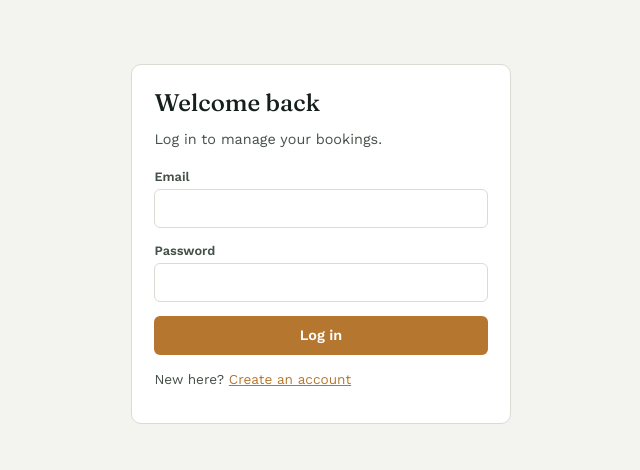
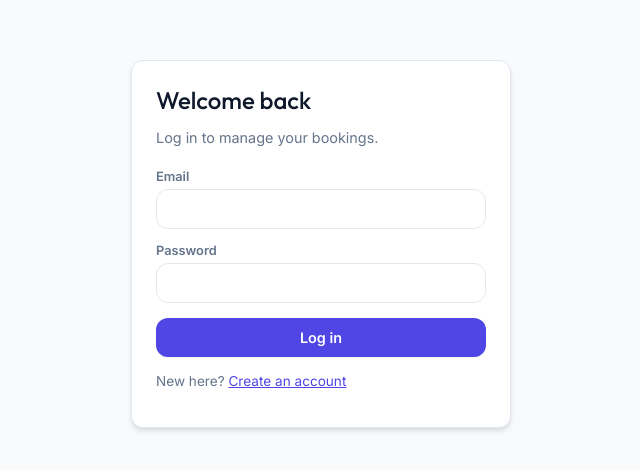
Before and after one commit to MeetPrajapati49/booking-saas, a React (Vite) app in the folder frontend/: page /login in a window 1280 px wide. Shown: the part 156-626 px from the top of the page, without its empty margins (319-959 px from the left). Built offline with nearby package versions, Linux system fonts and the light colour scheme; no server answers.

Commit message:
feat: premium UI redesign and booking sharing tools

```diff
--- a/frontend/src/index.css
+++ b/frontend/src/index.css
@@ -1,18 +1,22 @@
-@import url('https://fonts.googleapis.com/css2?family=Fraunces:opsz,wght@9..144,400;9..144,500;9..144,600&family=Work+Sans:wght@400;500;600;700&display=swap');
+@import url('https://fonts.googleapis.com/css2?family=Inter:wght@400;500;600;700&family=Outfit:wght@500;600;700&display=swap');
 
 :root {
-  --ink: #15201c;
-  --ink-soft: #445048;
-  --paper: #f3f4ef;
+  --ink: #0f172a;
+  --ink-soft: #64748b;
+  --paper: #f8fafc;
   --paper-raised: #ffffff;
-  --line: #d9dcd2;
-  --accent: #b5772f;
+  --line: #e2e8f0;
+  --accent: #4f46e5;
+  --accent-hover: #4338ca;
   --accent-ink: #ffffff;
-  --teal: #3e6c63;
-  --danger: #a3402f;
-  --radius: 6px;
-  --font-display: 'Fraunces', serif;
-  --font-body: 'Work Sans', sans-serif;
+  --teal: #0f766e;
+  --danger: #e11d48;
+  --radius: 12px;
+  --font-display: 'Outfit', sans-serif;
+  --font-body: 'Inter', sans-serif;
+  --shadow-sm: 0 1px 2px 0 rgba(0, 0, 0, 0.05);
+  --shadow-md: 0 4px 6px -1px rgba(0, 0, 0, 0.1), 0 2px 4px -1px rgba(0, 0, 0, 0.06);
+  --shadow-lg: 0 10px 15px -3px rgba(0, 0, 0, 0.1), 0 4px 6px -2px rgba(0, 0, 0, 0.05);
 }
 
 * { box-sizing: border-box; }
@@ -51,13 +55,20 @@ input, select, textarea {
   border: 1px solid transparent;
   font-size: 0.9rem;
   font-weight: 600;
-  transition: opacity 0.15s ease;
+  transition: all 0.2s ease;
+  box-shadow: var(--shadow-sm);
 }
-.btn:hover { opacity: 0.85; }
-.btn:disabled { opacity: 0.5; cursor: not-allowed; }
+.btn:hover:not(:disabled) {
+  transform: translateY(-1px);
+  box-shadow: var(--shadow-md);
+}
+.btn:active:not(:disabled) { transform: translateY(0); }
+.btn:disabled { opacity: 0.5; cursor: not-allowed; box-shadow: none; }
 
 .btn-primary { background: var(--accent); color: var(--accent-ink); }
-.btn-secondary { background: transparent; border-color: var(--line); color: var(--ink); }
+.btn-primary:hover:not(:disabled) { background: var(--accent-hover); }
+.btn-secondary { background: var(--paper-raised); border-color: var(--line); color: var(--ink); }
+.btn-secondary:hover:not(:disabled) { background: var(--paper); }
 .btn-danger { background: transparent; border-color: var(--danger); color: var(--danger); }
 .btn-ghost { background: transparent; color: var(--ink-soft); }
 
@@ -83,8 +94,14 @@ input, select, textarea {
 .panel {
   background: var(--paper-raised);
   border: 1px solid var(--line);
-  border-radius: 10px;
-  padding: 1.4rem;
+  border-radius: var(--radius);
+  padding: 1.5rem;
+  box-shadow: var(--shadow-md);
+  transition: box-shadow 0.2s ease, transform 0.2s ease;
+}
+.panel:hover {
+  box-shadow: var(--shadow-lg);
+  transform: translateY(-2px);
 }
 
 .error-text { color: var(--danger); font-size: 0.85rem; margin: 0.3rem 0; }
--- a/frontend/src/pages/Clients.jsx
+++ b/frontend/src/pages/Clients.jsx
@@ -1,7 +1,9 @@
 import { useEffect, useState } from 'react';
 import { api } from '../lib/api';
+import { useAuth } from '../lib/AuthContext';
 
 export default function Clients() {
+  const { business } = useAuth();
   const [clients, setClients] = useState([]);
   const [q, setQ] = useState('');
 
@@ -36,7 +38,18 @@ export default function Clients() {
                   {client.email || 'No email'} · {client.phone || 'No phone'}
                 </div>
               </div>
-              <span className="badge badge-confirmed">CRM</span>
+              <div style={{ display: 'flex', gap: '0.5rem', alignItems: 'center' }}>
+                <span className="badge badge-confirmed">CRM</span>
+                {client.email && business && (
+                  <a
+                    href={`mailto:${client.email}?subject=Book your next appointment with ${encodeURIComponent(business.name)}&body=Hi ${encodeURIComponent(client.name)},%0D%0A%0D%0AYou can book your next appointment directly through my booking page here:%0D%0A${encodeURIComponent(window.location.origin + '/booking/' + business.slug)}%0D%0A%0D%0AThanks!`}
+                    className="btn btn-primary"
+                    style={{ padding: '0.3rem 0.6rem', fontSize: '0.75rem' }}
+                  >
+                    Send Booking Link ✉️
+                  </a>
+                )}
+              </div>
             </div>
             {client.notes && (
               <p style={{ margin: '0.8rem 0 0', fontSize: '0.86rem', color: 'var(--ink-soft)' }}>{client.notes}</p>
--- a/frontend/src/pages/DashboardLayout.jsx
+++ b/frontend/src/pages/DashboardLayout.jsx
@@ -11,39 +11,60 @@ const links = [
   { to: '/dashboard/billing', label: 'Billing' },
 ];
 
+import { useState } from 'react';
+
 export default function DashboardLayout() {
   const { business, logout } = useAuth();
   const navigate = useNavigate();
+  const [copied, setCopied] = useState(false);
+
+  const handleCopyLink = () => {
+    const url = `${window.location.origin}/booking/${business?.slug}`;
+    navigator.clipboard.writeText(url);
+    setCopied(true);
+    setTimeout(() => setCopied(false), 2000);
+  };
 
   return (
     <div style={{ display: 'flex', minHeight: '100vh' }}>
       <aside style={{
-        width: 220, borderRight: '1px solid var(--line)', padding: '1.5rem 1.2rem',
-        display: 'flex', flexDirection: 'column', gap: '1.6rem', background: 'var(--paper-raised)',
+        width: 250, borderRight: '1px solid var(--line)', padding: '2rem 1.5rem',
+        display: 'flex', flexDirection: 'column', gap: '2rem', background: 'var(--paper-raised)',
       }}>
         <div>
-          <div style={{ fontFamily: 'var(--font-display)', fontSize: '1.2rem' }}>{business?.name}</div>
-          <a
-            href={`/booking/${business?.slug}`}
-            target="_blank" rel="noreferrer"
-            style={{ fontSize: '0.78rem', color: 'var(--accent)' }}
-          >
-            View booking page ↗
-          </a>
+          <div style={{ fontFamily: 'var(--font-display)', fontSize: '1.4rem', fontWeight: 700, letterSpacing: '-0.02em', color: 'var(--ink)' }}>{business?.name}</div>
+          <div style={{ display: 'flex', gap: '0.5rem', marginTop: '0.8rem' }}>
+            <a
+              href={`/booking/${business?.slug}`}
+              target="_blank" rel="noreferrer"
+              className="btn btn-secondary"
+              style={{ flex: 1, padding: '0.4rem', fontSize: '0.75rem' }}
+            >
+              View ↗
+            </a>
+            <button
+              className="btn btn-primary"
+              onClick={handleCopyLink}
+              style={{ flex: 1, padding: '0.4rem', fontSize: '0.75rem' }}
+            >
+              {copied ? 'Copied!' : 'Copy Link'}
+            </button>
+          </div>
         </div>
-        <nav style={{ display: 'flex', flexDirection: 'column', gap: '0.3rem' }}>
+        <nav style={{ display: 'flex', flexDirection: 'column', gap: '0.4rem' }}>
           {links.map((l) => (
             <NavLink
               key={l.to}
               to={l.to}
               end={l.end}
               style={({ isActive }) => ({
-                padding: '0.5rem 0.6rem',
-                borderRadius: 6,
-                fontSize: '0.9rem',
+                padding: '0.6rem 0.8rem',
+                borderRadius: 'var(--radius)',
+                fontSize: '0.92rem',
                 fontWeight: 600,
-                color: isActive ? 'var(--accent)' : 'var(--ink-soft)',
-                background: isActive ? '#f4ead9' : 'transparent',
+                color: isActive ? 'var(--accent-hover)' : 'var(--ink-soft)',
+                background: isActive ? 'var(--paper)' : 'transparent',
+                transition: 'all 0.2s ease'
               })}
             >
               {l.label}
--- a/frontend/src/pages/PublicBooking.jsx
+++ b/frontend/src/pages/PublicBooking.jsx
@@ -80,15 +80,24 @@ export default function PublicBooking() {
   if (error && !business) return <CenteredMessage>{error}</CenteredMessage>;
 
   return (
-    <div style={{ minHeight: '100vh', background: 'var(--paper)' }}>
+    <div style={{ minHeight: '100vh', background: 'var(--paper)', display: 'flex', flexDirection: 'column' }}>
       <header style={{
-        padding: '2.2rem 1.5rem 1.6rem', textAlign: 'center', borderBottom: '1px solid var(--line)',
+        padding: '3rem 1.5rem 2rem', textAlign: 'center',
+        background: 'linear-gradient(to bottom, #ffffff, var(--paper))',
+        borderBottom: '1px solid var(--line)'
       }}>
-        <h1 style={{ fontSize: '2rem' }}>{business.name}</h1>
-        <p style={{ color: 'var(--ink-soft)', marginTop: '0.4rem' }}>Book an appointment in a couple of taps.</p>
+        <div style={{
+          width: 72, height: 72, background: 'var(--accent)', color: '#fff',
+          borderRadius: '50%', display: 'flex', alignItems: 'center', justifyContent: 'center',
+          margin: '0 auto 1.2rem', fontSize: '2rem', fontWeight: 700, boxShadow: 'var(--shadow-md)'
+        }}>
+          {business.name.charAt(0).toUpperCase()}
+        </div>
+        <h1 style={{ fontSize: '2.2rem', letterSpacing: '-0.03em', fontWeight: 700 }}>{business.name}</h1>
+        <p style={{ color: 'var(--ink-soft)', marginTop: '0.6rem', fontSize: '1.05rem' }}>Book an appointment in a couple of taps.</p>
       </header>
 
-      <main style={{ maxWidth: 560, margin: '0 auto', padding: '1.6rem 1.2rem 4rem' }}>
+      <main style={{ maxWidth: 640, width: '100%', margin: '0 auto', padding: '2.5rem 1.5rem 5rem' }}>
         <Steps step={step} />
 
         {step === 1 && (
@@ -208,13 +217,25 @@ export default function PublicBooking() {
 function Steps({ step }) {
   const labels = ['Service', 'Time', 'Details', 'Done'];
   return (
-    <div style={{ display: 'flex', gap: '0.5rem', justifyContent: 'center' }}>
+    <div style={{ display: 'flex', gap: '1rem', justifyContent: 'center', marginBottom: '2rem' }}>
       {labels.map((l, i) => (
-        <div key={l} style={{
-          fontSize: '0.75rem', fontWeight: 600,
-          color: step >= i + 1 ? 'var(--accent)' : 'var(--ink-soft)',
-        }}>
-          {l}{i < labels.length - 1 ? ' ·' : ''}
+        <div key={l} style={{ display: 'flex', alignItems: 'center', gap: '0.4rem' }}>
+          <div style={{
+            width: 24, height: 24, borderRadius: '50%', display: 'flex', alignItems: 'center', justifyContent: 'center',
+            fontSize: '0.75rem', fontWeight: 600,
+            background: step >= i + 1 ? 'var(--accent)' : 'var(--line)',
+            color: step >= i + 1 ? '#fff' : 'var(--ink-soft)',
+            transition: 'all 0.3s ease'
+          }}>
+            {i + 1}
+          </div>
+          <span style={{
+            fontSize: '0.85rem', fontWeight: 600,
+            color: step >= i + 1 ? 'var(--ink)' : 'var(--ink-soft)',
+          }}>
+            {l}
+          </span>
+          {i < labels.length - 1 && <div style={{ width: 16, height: 2, background: 'var(--line)', marginLeft: '0.6rem' }} />}
         </div>
       ))}
     </div>
```
